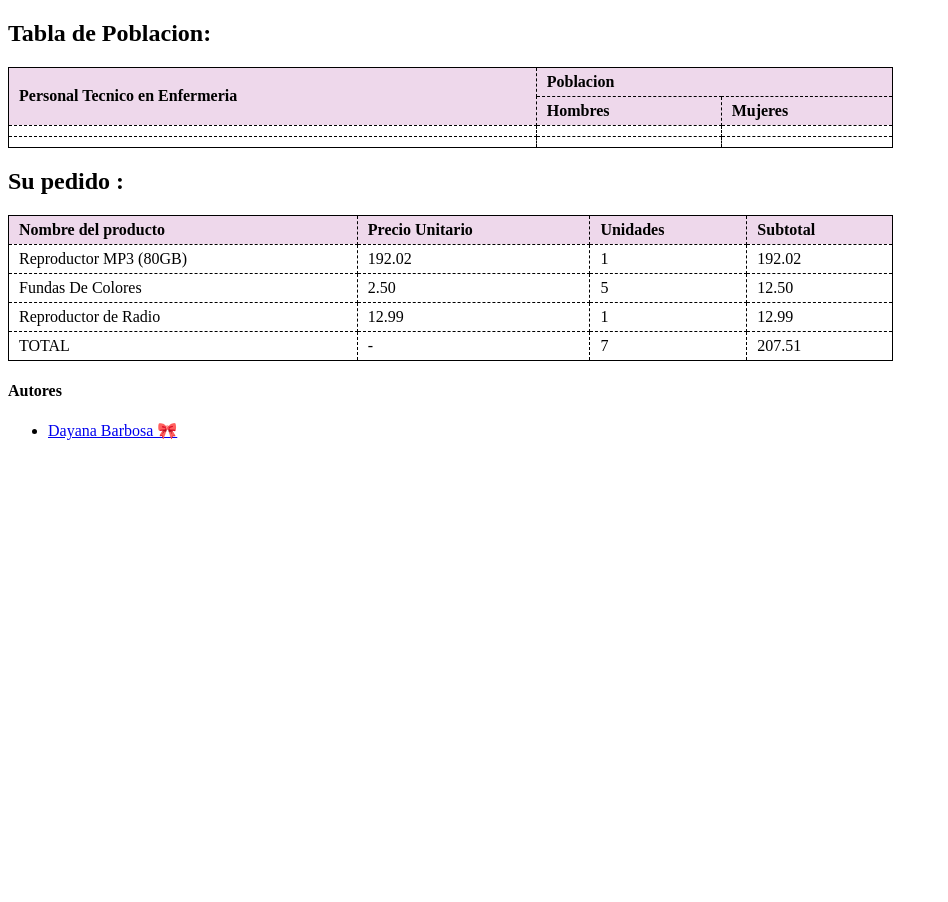
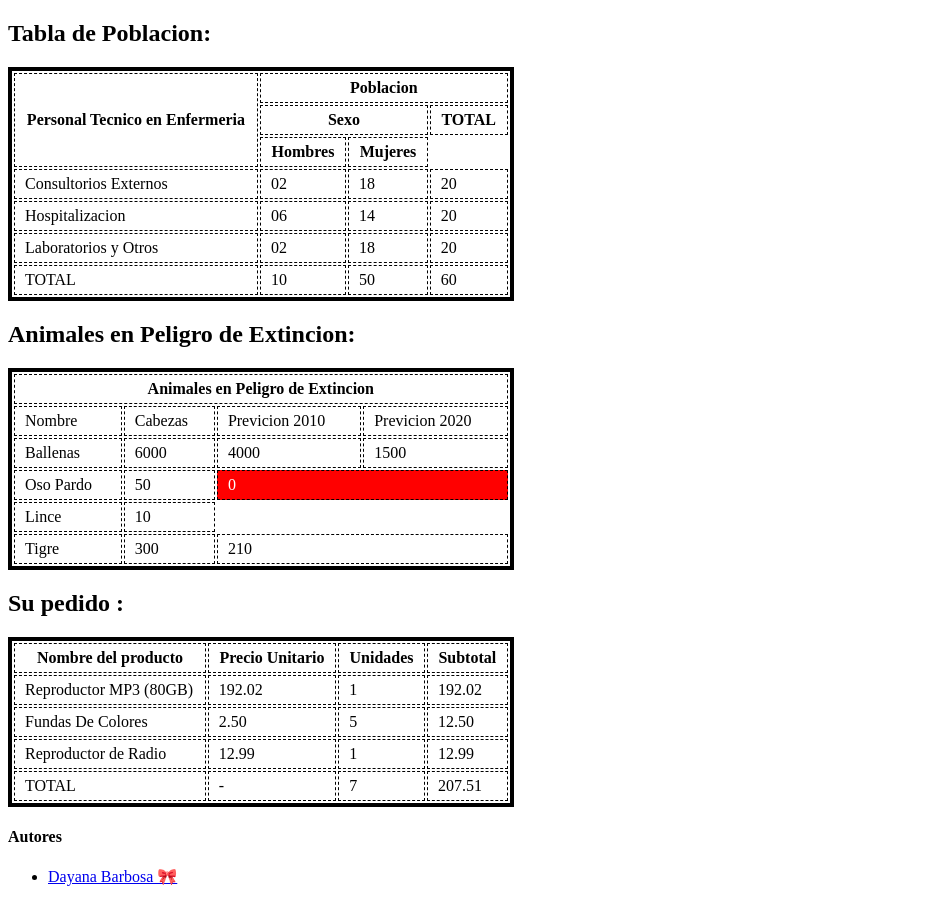
Before and after one commit to Dayana196/Clase1_HTML, a plain HTML site: page tables.html in a window 1280 px wide. Shown: the whole page, without its empty margins (0-948 px from the left). Before the commit the page ends 800 px from the top, so only its background shows below. Drawn offline with Linux system fonts and the light colour scheme.

Commit message:
:sparkles: Se agregaron mas opciones de peliculas, y se modificaron las tablas

```diff
--- a/css/style.css
+++ b/css/style.css
@@ -4,12 +4,18 @@
     font-family: Arial, 'Times New Roman', Helvetica;
 }
 body{
-    overflow: scroll;
+
+    background-image: url("https://i.pinimg.com/736x/55/64/e9/5564e94c1437ce7fbdaaaad400cee9a9.jpg");
+    background-size: cover;
+    background-position: center;
+    background-attachment: fixed;
+    color: #fff;
 }
 table{
-    width: 40%;
-    border: 0px solid black;
+    width: 75%;
+    border: 1px solid black;
     overflow-wrap: normal;
+    margin-left: 247px;
 }
 caption{
     caption-side: bottom;
@@ -35,13 +41,13 @@ img{
     margin: 10px auto;
     width: 150px;
     text-decoration: none;
-    background-color: black;
+    background-color: rgb(82, 75, 75);
     padding: 10px 5px;
     color: whitesmoke;
     border-radius: 10px;
 }
 .btn-primary:hover{
-    background-color: rgb(255, 10, 10, 0.9);
+    background-color: rgba(108, 102, 201, 0.9);
 }
 .m-1 {
     margin: 10px;
@@ -58,3 +64,47 @@ img{
 .bg-n {
     background-color: black;
 }
+.menu-derecho{
+    position: fixed;
+    top: 100px;
+    left: 20px;
+    background-color: #2c3e50;
+    padding: 15px 20px;
+    border-radius: 10px;
+    box-shadow: 0 0 10px rgba(0, 0, 0, 0, 4);
+    z-index: 1000;
+    width: 180px;
+    text-align: center;
+}
+
+.menu-derecho h3 {
+    color: white;
+    font-size: 16px;
+    margin-bottom: 15px;
+    display: flex;
+    text-align: center;
+    justify-content: center;
+    gap: 10px;
+}
+.menu-derecho .linea {
+    flex: 1;
+    height: 1px;
+    background-color: white;
+    opacity: 0.4;
+}
+
+.menu-derecho .btn-cat{
+    display: block;
+    background-color: #9b59b6;
+    color: white;
+    text-decoration: none;
+    padding: 8px 12px;
+    margin: 5px 0;
+    border-radius: 6px;
+    text-align: center;
+    font-weight: bold;
+    transition: background-color 0.3 ease;
+}
+.menu-derecho ,.btn-cat:hover {
+    background-color: #8e44ad;
+}
--- a/tables.html
+++ b/tables.html
@@ -7,58 +7,76 @@
 <body>
     <style>
         table {
-            width: 70%;
-            border: 1px solid black;
+            margin: 20px 0;
             border-collapse: collapse;
         }
-        th {
-            border-color:  black;
-            border-style: dashed;
-            border-width: 10px;
-            padding: 5px 10px;
+        th.td {
+            border: 1px dotted black;
+            padding:8px 12px ;
+            text-align: center;
         }
-
-        th {
-            background-color: #eed8eb;
-            text-align: left;
+        .Vacio {
+            border:1px dotted black;
+            width: 30px;
         }
-
-        td {
-            border-width: 2px;
-            text-align: justify;
-
+        .titulo-poblacion {
+            font-weight: bold;
+            background-color: #e8d4f5;
+        }
+        .subtitulo-sexo {
+            background-color: #f0e6fa;
         }
     </style>
 
     <h2> Tabla de Poblacion:</h2>
-    <table border="1">
+    <table border="1" cellpadding="5" celspacing="0">
         <thead>
           <tr>
-            <th rowspan="2">Personal Tecnico en Enfermeria</th>
-            <th colspan="2">Poblacion</th>
+            <th rowspan="3">Personal Tecnico en Enfermeria</th>
+            <th colspan="4">Poblacion</th>
           </tr>
-          <th> Hombres</th>
+          <tr>
+            <th colspan="2">Sexo</th>
+            <th colspan="8">TOTAL</th>
+          </tr>
+          <th>Hombres</th>
           <th>Mujeres</th>
+
         </thead>
         <tbody>
           <tr>
-            <td></td>
-            <td></td>
-            <td></td>
+            <td>Consultorios Externos</td>
+            <td>02</td>
+            <td>18</td>
+            <td>20</td>
           </tr>
           <tr>
-            <td></td>
-            <td></td>
-            <td></td>
+            <td>Hospitalizacion</td>
+            <td>06</td>
+            <td>14</td>
+            <td>20</td>
+          </tr>
+           <tr>
+            <td>Laboratorios y Otros</td>
+            <td>02</td>
+            <td>18</td>
+            <td>20</td>
+          </tr>
+          <tr>
+            <td>TOTAL</td>
+            <td>10</td>
+            <td>50</td>
+            <td>60</td>
           </tr>
         </tbody>
       </table>
 
+
     <style>
-        table {
-            width: 70%;
-            border: 1px solid black;
-            border-collapse: collapse;
+           table {
+            width: 40%;
+            border: 4px solid black;
+            border-collapse: separate;
         }
         th, td {
             border-color:  black;
@@ -67,16 +85,50 @@
             padding: 5px 10px;
         }
 
-        th {
-            background-color: #eed8eb;
-            text-align: left;
+        .caption {
+            font-weight: bold;
+            margin-bottom: 8px;
         }
 
-        td {
-            text-align: justify;
-
+        .rojo {
+            background-color: red;
+            color: white;
+            font-weight: lighter;
         }
     </style>
+     <h2>Animales en Peligro de Extincion:</h2>
+     <table border="1">
+        <tr>
+            <th colspan="7">Animales en Peligro de Extincion</th>
+        </tr>
+        <tr>
+            <td>Nombre</td>
+            <td>Cabezas</td>
+            <td>Previcion 2010</td>
+            <td>Previcion 2020</td>
+        </tr>
+        <tr>
+            <td>Ballenas</td>
+            <td>6000</td>
+            <td>4000</td>
+            <td>1500</td>
+        </tr>
+        <tr>
+            <td>Oso Pardo</td>
+            <td>50</td>
+            <td class="rojo" colspan="7">0</td>
+        </tr>
+        <tr>
+            <td>Lince</td>
+            <td>10</td>
+        </tr>
+         <tr>
+            <td>Tigre</td>
+            <td>300</td>
+            <td colspan="5">210</td>
+        </tr>
+
+     </table>
     <h2> Su pedido :</h2>
      <table border="1">
         <tr>
```
Also changed, not shown: plataformas/flix.html (+26 -6 lines), recursos/img/Baki_Hanma_2021_Netflix_Poster.webp (added), recursos/img/My_Hero_Academia_Two_Heroes_poster.jpg (added), recursos/img/demon-slayer.webp (added), recursos/img/solo-leveling-cover_e81cd1ca-6365-4448-a392-a7d36500e67c.webp (added), 1 other file.
